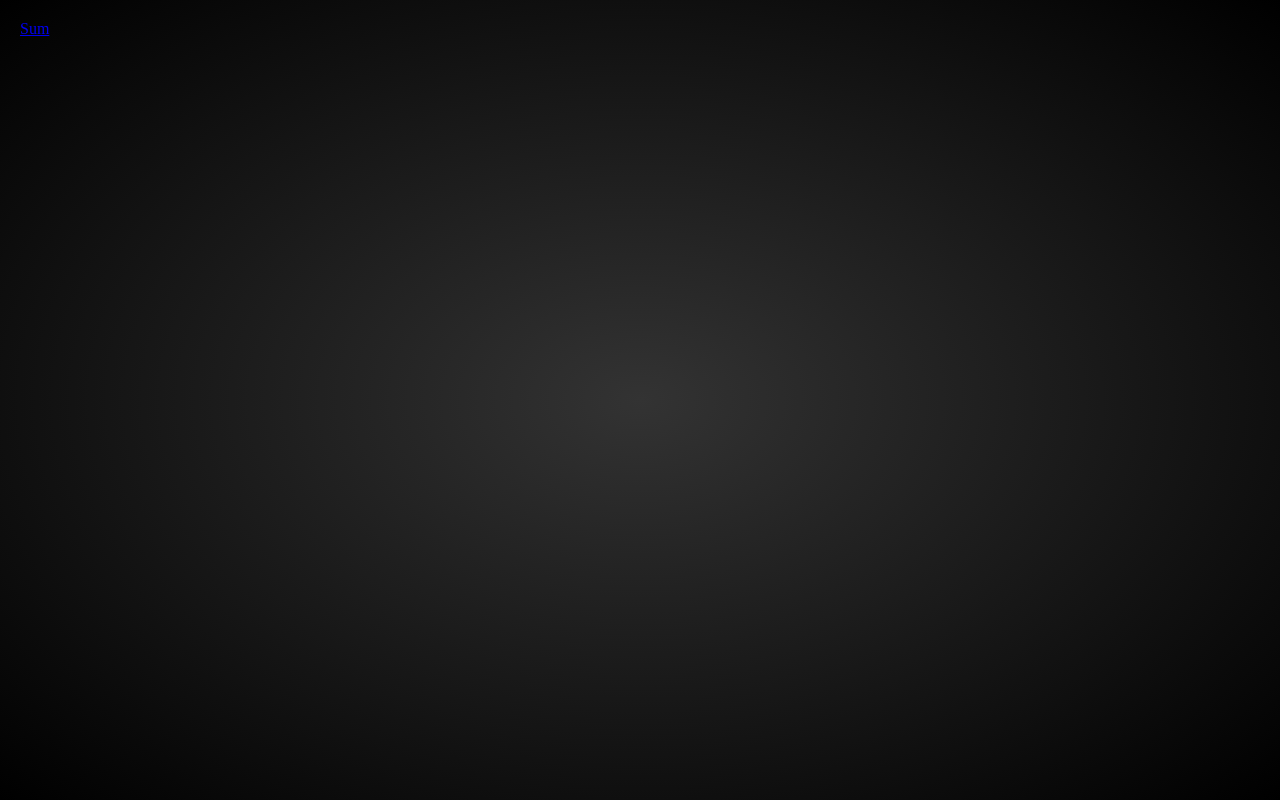
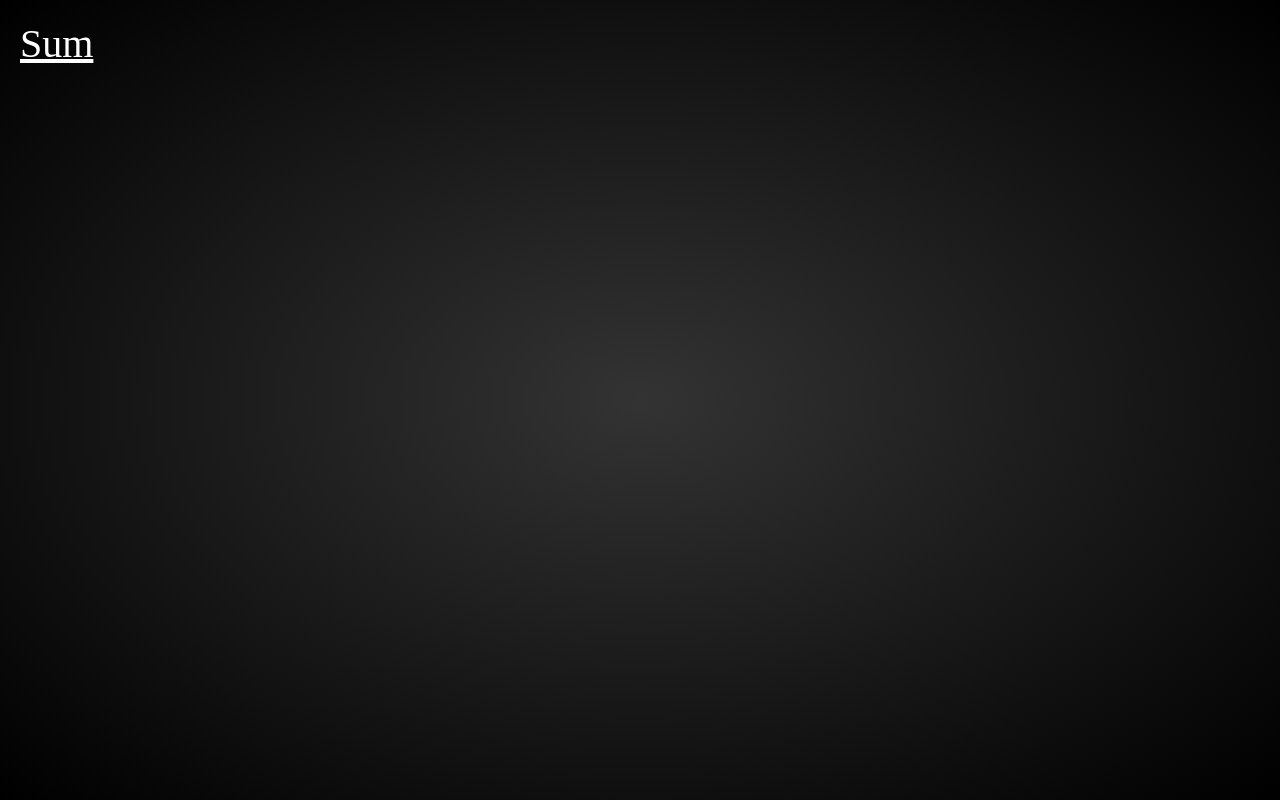
Before and after one commit to yiwenl/mathForKids, a plain HTML site: page index.html in a window 1280 px wide. Drawn offline with Linux system fonts and the light colour scheme.

Commit message:
update css

```diff
--- a/css/main.css
+++ b/css/main.css
@@ -32,7 +32,7 @@
   margin:20px;
 }
 
-p {
+a, p {
   color:white;
   font-size: 40px;
 }
```
